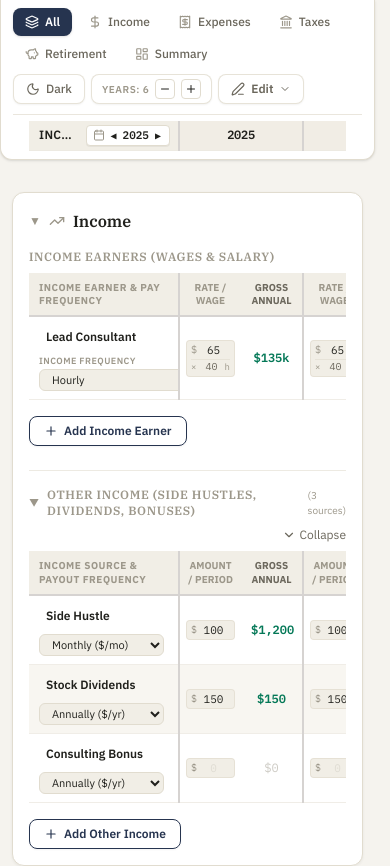
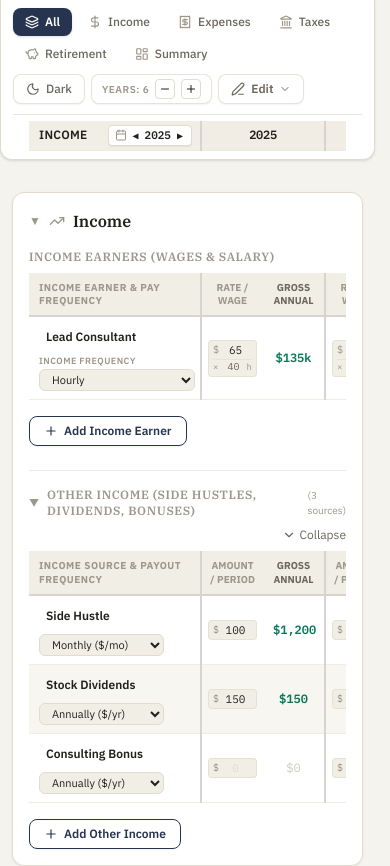
Before and after one commit to Vabryn/Ledger, a React (Vite) app: page / in a window 390 px wide. Shown: the top 866 px of the page. Built offline with nearby package versions, Linux system fonts and the light colour scheme.

Commit message:
Widen the row-label column ~15% (176->202px, mobile 150->172px)
Gives category names like "Transportation" / "Subscriptions" room to
show without truncating. Single --label-col-w change; every table,
the sticky year bar, and the chart follow it.

```diff
--- a/src/index.css
+++ b/src/index.css
@@ -37,12 +37,12 @@
      derives its left gutter + per-year width from them, so the chart axis
      always lines up with the table headers.
      Sized so a 5-year view fits a ~900px viewport without horizontal scroll. */
-  --label-col-w: 176px;
+  --label-col-w: 202px;
   --yr-col-w: 64px;
 }
 
 @media (max-width: 639px) {
-  :root { --label-col-w: 150px; --yr-col-w: 62px; }
+  :root { --label-col-w: 172px; --yr-col-w: 62px; }
 }
 
 .dark {
```
